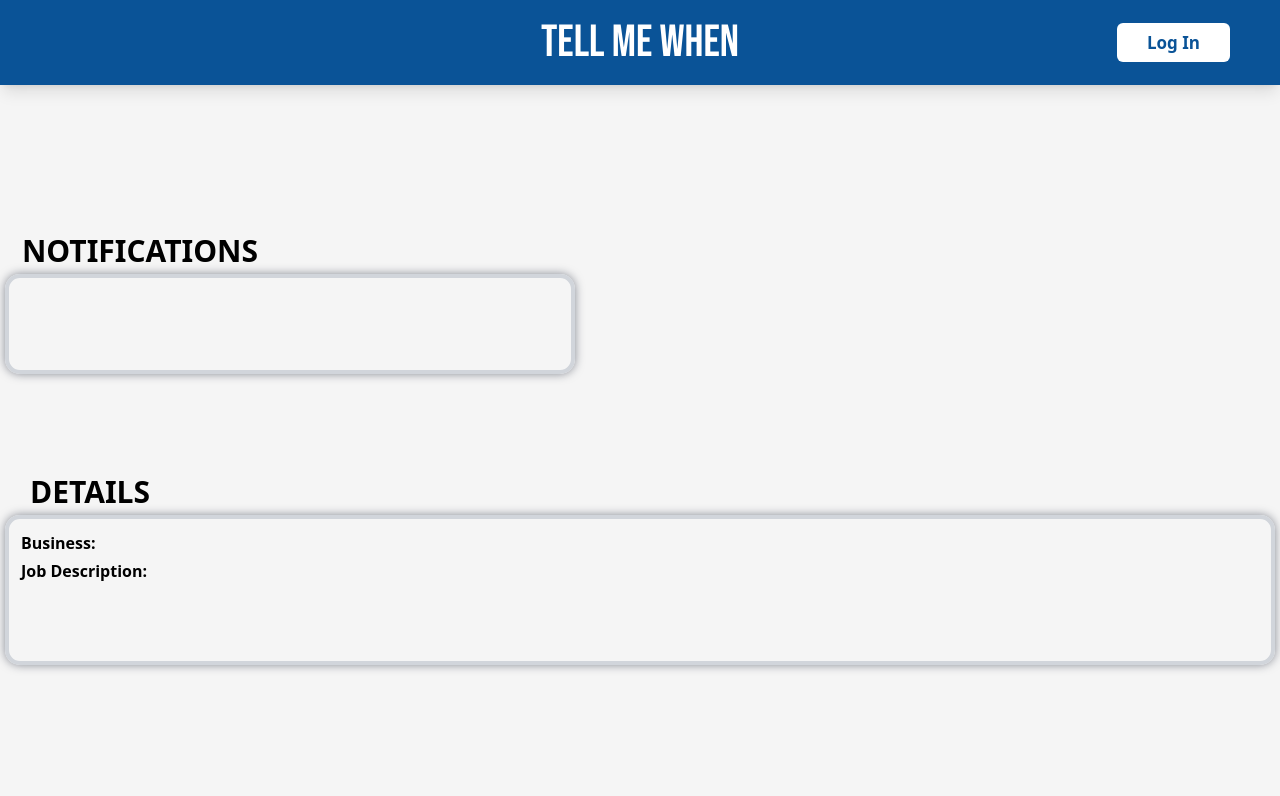
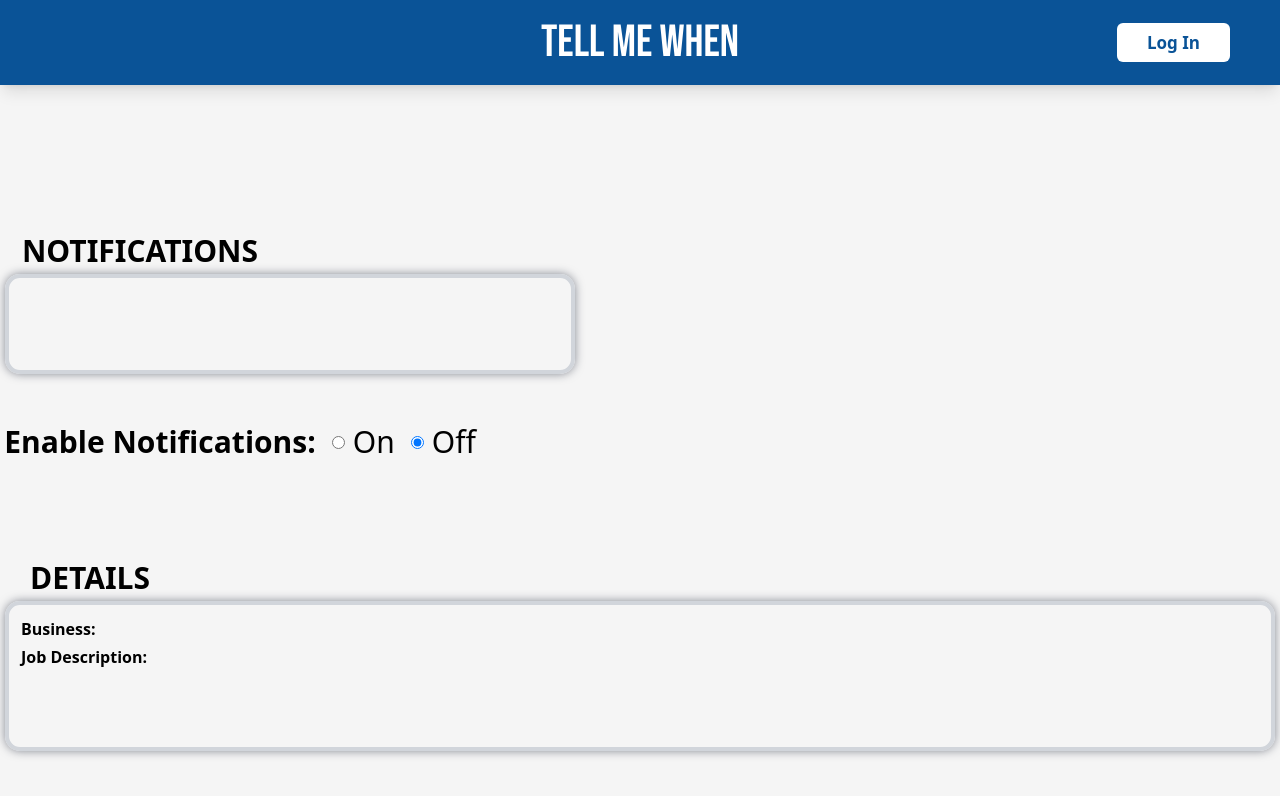
Before and after one commit to HufsaHaq/tellmewhen, a Next.js app in the folder tellmewhen/: page /customer_view in a window 1280 px wide. Shown: the top 796 px of the page. Built offline with nearby package versions, Linux system fonts and the light colour scheme.

Commit message:
added enable notifications button (sw not implemented)

```diff
--- a/tellmewhen/src/app/customer_view/page.jsx
+++ b/tellmewhen/src/app/customer_view/page.jsx
@@ -5,7 +5,8 @@ function Page()
 {
     const [text, setText] = useState('');
     const [businessName, setBusinessName] = useState('');
-    const [jobDescription, setJobDescription] = useState('')
+    const [jobDescription, setJobDescription] = useState('');
+    const [notificationsEnabled, setNotificationsEnabled] = useState(false);
 
     const fetchData = async () =>{
         //fetching and setting the requirede data
@@ -25,6 +26,31 @@ function Page()
             {/*notification text*/}
                 <div className="w-[570px] h-[100px] border-4 border-gray-300 mr-[700px] rounded-[15px] shadow-[0_0_10px_rgba(25,31,52,0.5)]  mt-[5px] p-3 text-left break-words overflow-auto">{text}
                 </div>
+            {/*radio button*/}
+            <div className="mt-[50px] flex items-center space-x-4 mr-[800px]">
+                    <p className="font-semibold text-3xl">Enable Notifications:</p>
+                    <label className="flex items-center space-x-2 text-3xl cursor-pointer">
+                        <input
+                            type="radio"
+                            name="notifications"
+                            value="on"
+                            checked={notificationsEnabled}
+                            onChange={() => setNotificationsEnabled(true)}
+                        />
+                        <span>On</span>
+                    </label>
+                    <label className="flex items-center space-x-2 text-3xl cursor-pointer">
+                        <input
+                            type="radio"
+                            name="notifications"
+                            value="off"
+                            checked={!notificationsEnabled}
+                            onChange={() => setNotificationsEnabled(false)}
+                        />
+                        <span>Off</span>
+                    </label>
+                </div>
+
             {/*Details*/}
                 <div className = "text1">
                     <p className = "font-bold text-3xl txt-black-500 mr-[1100px] mt-[100px]">DETAILS</p>
```
